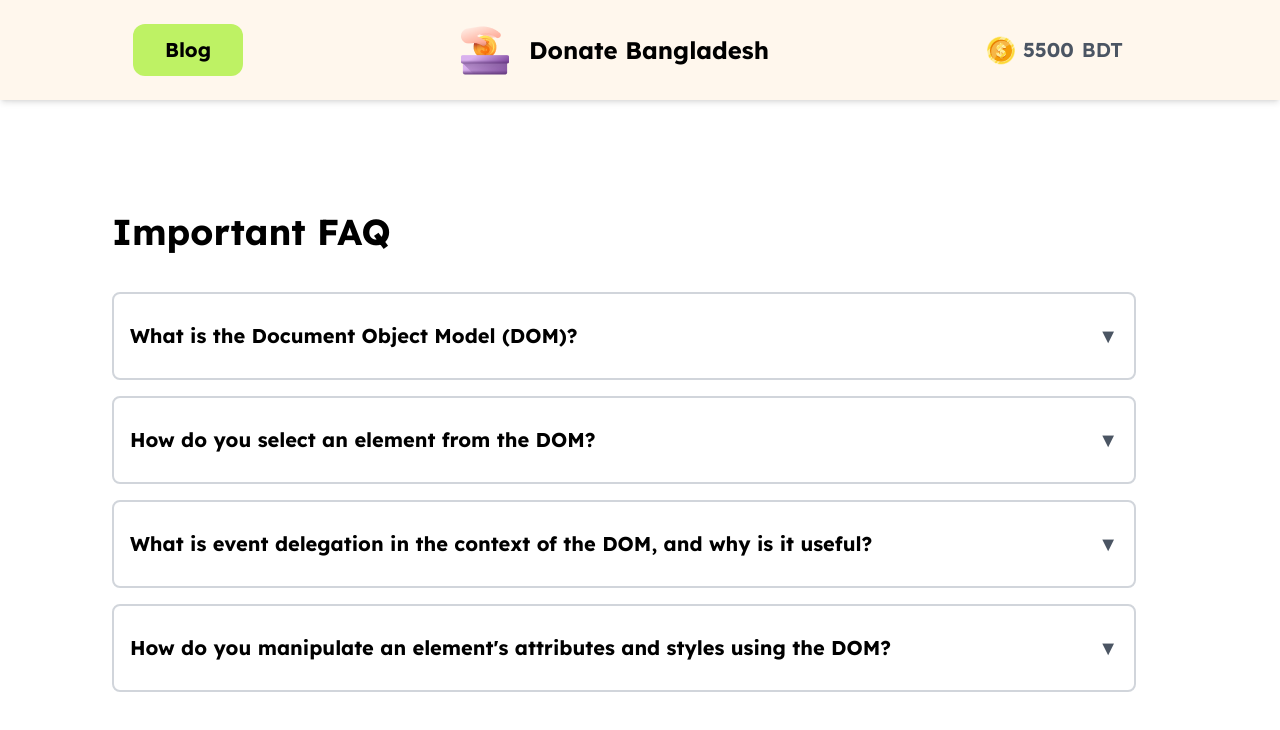
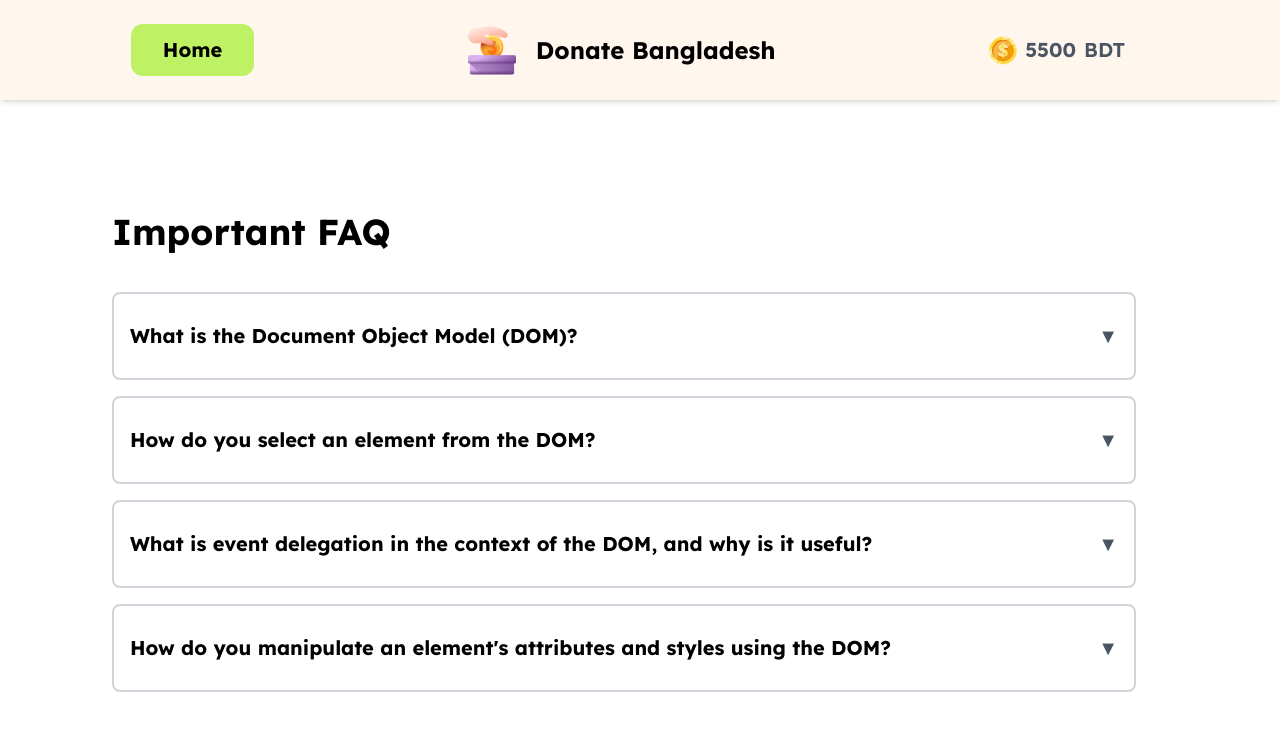
Before and after one commit to jahid-hasan-sajeeb/a5, a plain HTML site: page blog.html in a window 1280 px wide. Drawn offline with nearby package versions, Linux system fonts and the light colour scheme.

Commit message:
minor changes

```diff
--- a/blog.html
+++ b/blog.html
@@ -33,7 +33,7 @@
         <section class="flex justify-around items-center bg-orange-50 shadow-md">
             <div class="my-6 bg-lime-300 rounded-xl ml-6">
                 <a class="text-xl font-bold font-lexend px-8 py-3 block"
-                    href="https://jahid-hasan-sajeeb.github.io/assignment-5/blog.html">Blog</a>
+                    href="https://jahid-hasan-sajeeb.github.io/index.html">Home</a>
             </div>
             <div class="flex flex-col md:flex-row items-center gap-5 my-6">
                 <img src="assets/logo.png" alt="">
```
